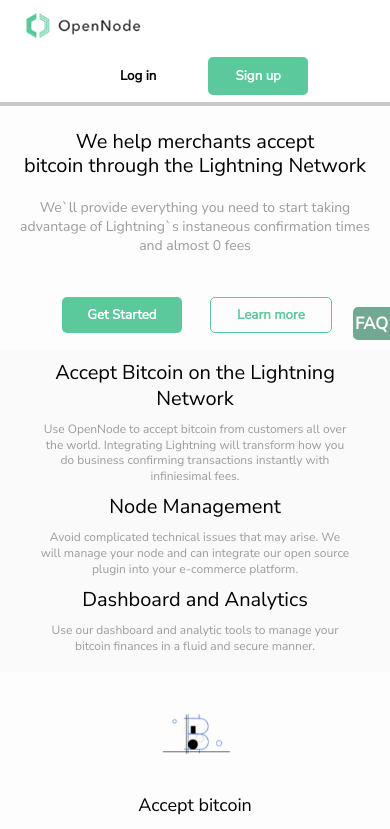
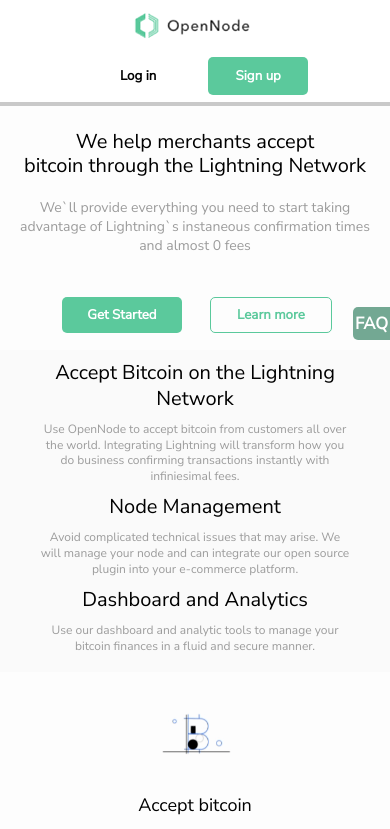
Before and after one commit to Zavrody/opennode, a plain HTML site: page index.html in a window 390 px wide. Shown: the top 829 px of the page. Drawn offline with Linux system fonts and the light colour scheme; files whose address does not match are found by name.

Commit message:
fixed_logo

```diff
--- a/style.css
+++ b/style.css
@@ -785,7 +785,11 @@
   }
   .logo {
     display: block;
-    width: 96%;
+    width: 100%;
+    padding: 0;
+  }
+  .logo a{
+    margin: 0 auto;
   }
   .menu{
     display: block;
```
